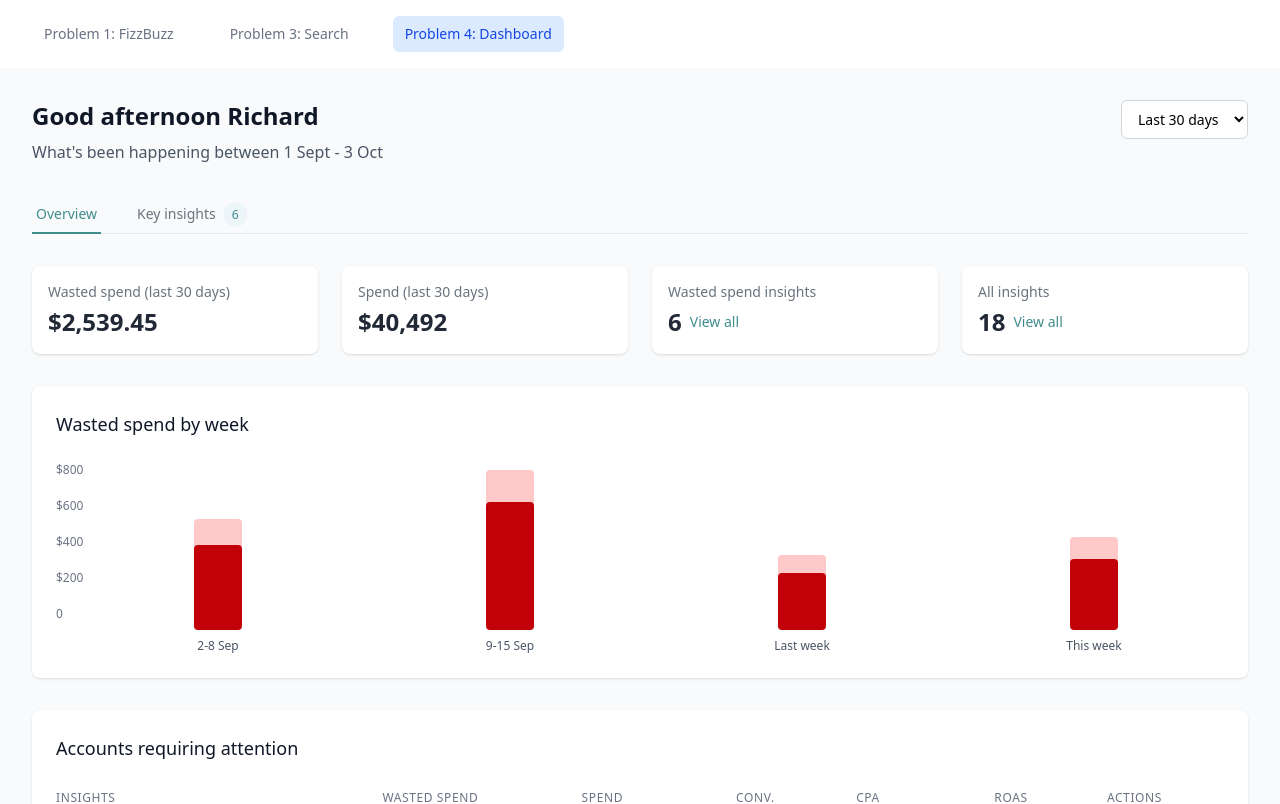
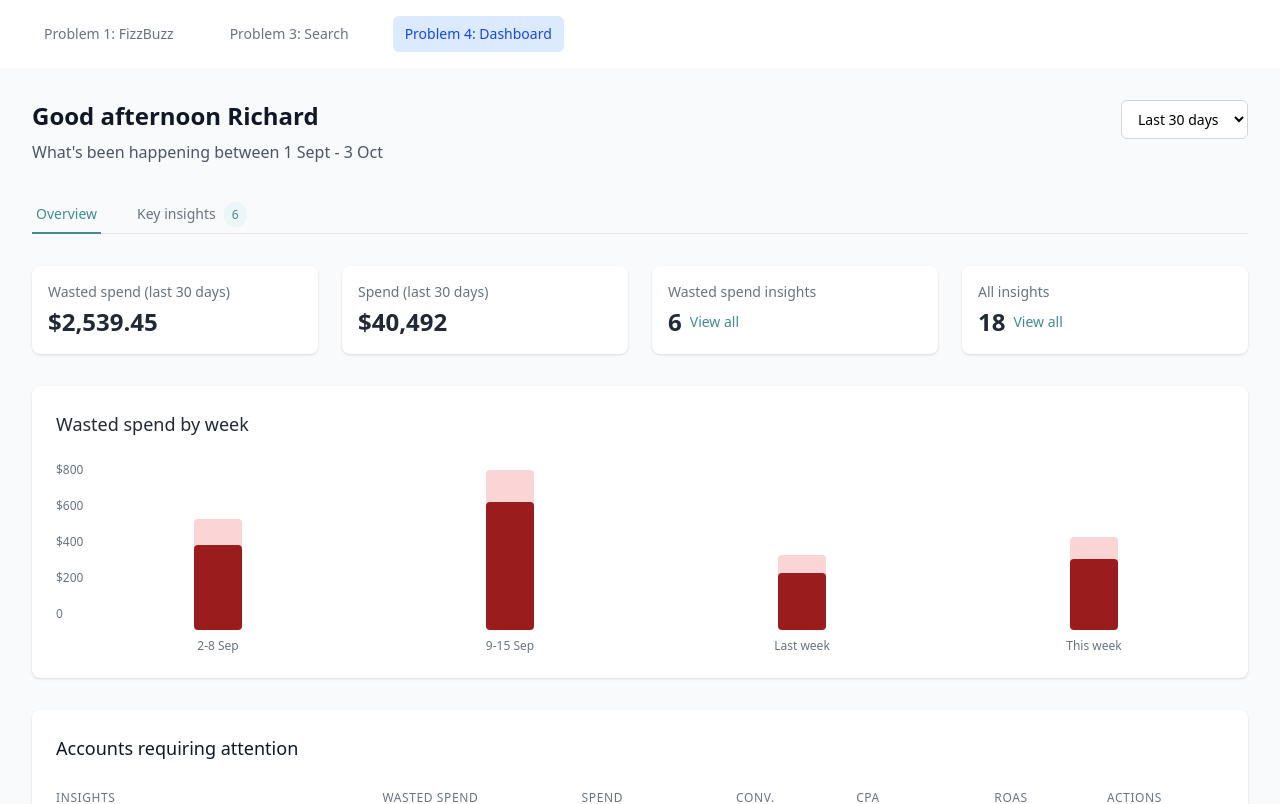
Before and after one commit to earlhansg/react-technical-test, a React (Vite) app: page / in a window 1280 px wide. Shown: the top 804 px of the page. Built offline with nearby package versions, Linux system fonts and the light colour scheme.

Commit message:
follow theme color

```diff
--- a/src/components/Layout/BarChart.tsx
+++ b/src/components/Layout/BarChart.tsx
@@ -8,7 +8,7 @@ const BarChart: React.FC<{ data: ChartData[]; title: string }> = ({
 
   return (
     <div className="bg-white p-6 rounded-lg shadow-sm">
-      <h3 className="text-lg font-medium text-gray-900 mb-6">{title}</h3>
+      <h3 className="text-lg font-medium text-[#212936] mb-6">{title}</h3>
       <div className="relative">
         <div className="flex items-end space-x-8 h-48 pl-8">
           {data.map((item, index) => (
@@ -16,21 +16,21 @@ const BarChart: React.FC<{ data: ChartData[]; title: string }> = ({
               <div className="relative w-full flex flex-col items-center justify-end h-40">
                 {/* Light background bar */}
                 <div
-                  className="w-12 bg-red-200 rounded-sm mb-1"
+                  className="w-12 bg-[#FBD5D5] rounded-sm mb-1"
                   style={{ height: `${(item.value / maxValue) * 100}%` }}
                 />
                 {/* Dark foreground bar */}
                 <div
-                  className="w-12 bg-red-700 rounded-sm absolute bottom-0"
+                  className="w-12 bg-[#9B1C1C] rounded-sm absolute bottom-0"
                   style={{ height: `${(item.value / maxValue) * 80}%` }}
                 />
               </div>
-              <div className="text-xs text-gray-600 mt-2">{item.week}</div>
+              <div className="text-xs text-[#68737D] mt-2">{item.week}</div>
             </div>
           ))}
         </div>
         {/* Y-axis labels */}
-        <div className="absolute left-0 top-0 h-40 flex flex-col justify-between text-xs text-gray-500">
+        <div className="absolute left-0 top-0 h-40 flex flex-col justify-between text-xs text-[#68737D]">
           <span>$800</span>
           <span>$600</span>
           <span>$400</span>
```
